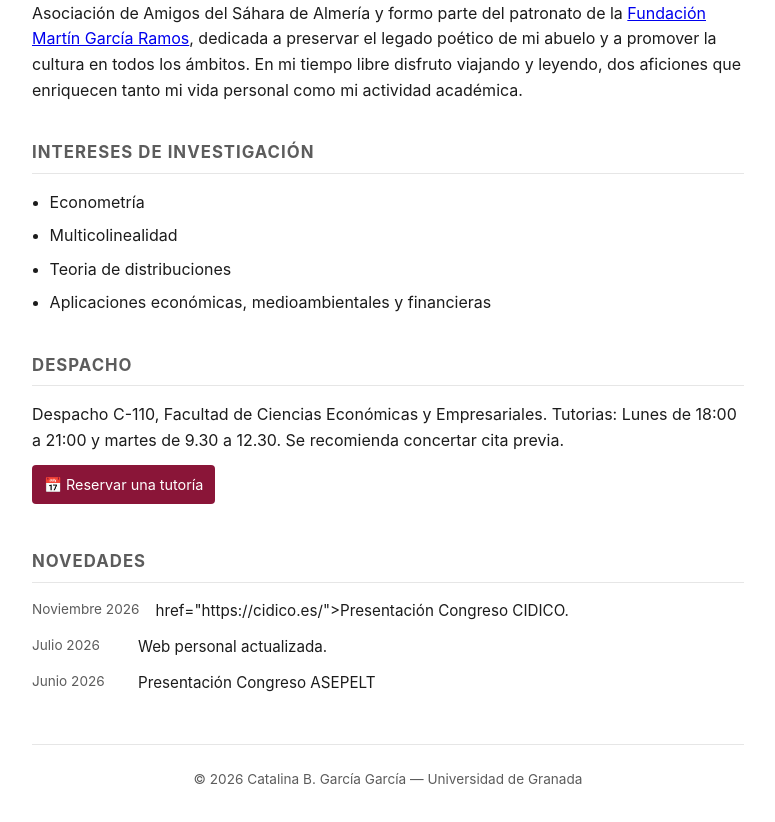
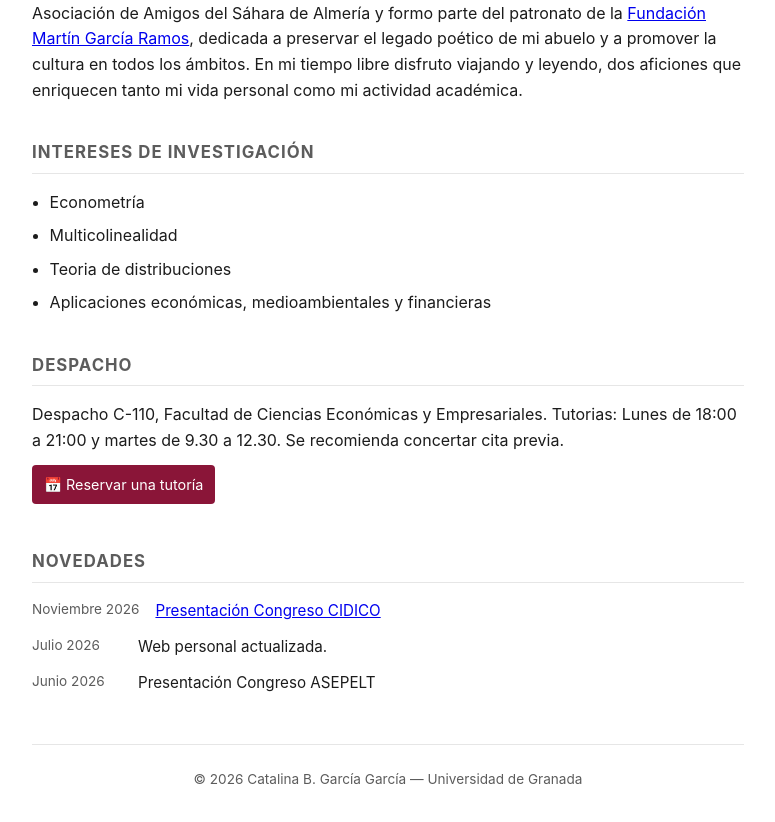
Before and after one commit to cbgarciaugr/cbgarciaugr.github.io, a plain HTML site: page index.html in a window 1280 px wide. Shown: the part 665-1487 px from the top of the page, without its empty margins (252-1027 px from the left). Drawn offline with Linux system fonts and the light colour scheme.

Commit message:
Fix link formatting in news section

```diff
--- a/index.html
+++ b/index.html
@@ -75,7 +75,9 @@
     <h2>Novedades</h2>
     <div class="news-item">
       <span class="date">Noviembre 2026</span>
-      <span> href="https://cidico.es/">Presentación Congreso CIDICO.</a></li></span>
+      <span>
+        <a href="https://cidico.es/">Presentación Congreso CIDICO</a>
+    </span>
     </div>
     <div class="news-item">
       <span class="date">Julio 2026</span>
```
